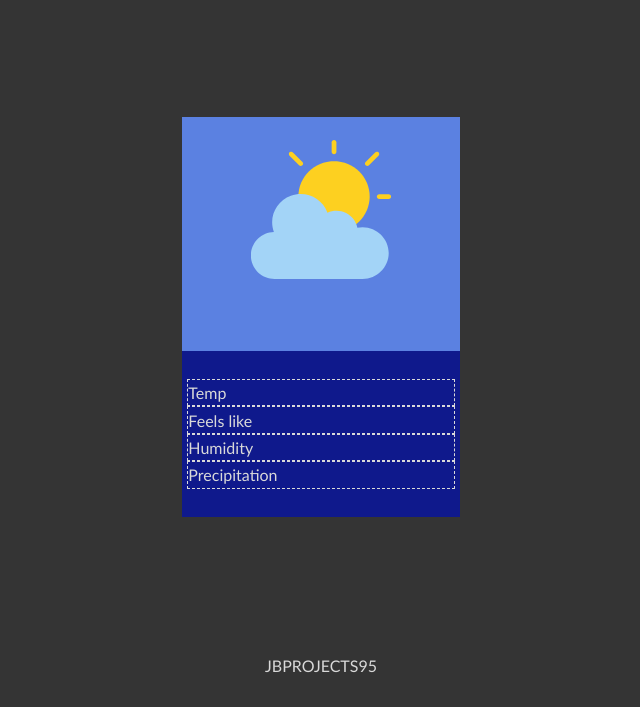
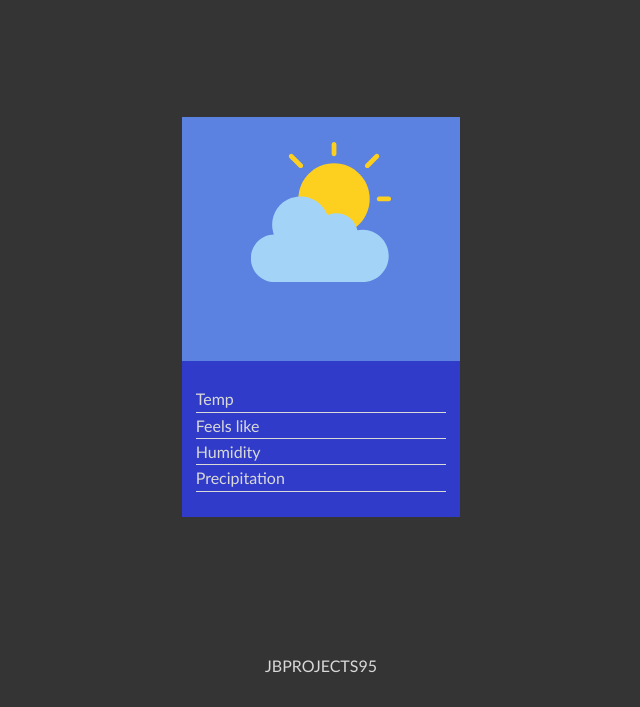
Before and after one commit to jbprojects95/TOP-weather-app, a plain HTML site: page index.html in a window 1280 px wide. Shown: the part 93-800 px from the top of the page, without its empty margins (319-959 px from the left). Drawn offline with Linux system fonts and the light colour scheme; no server answers.

Commit message:
add styles to weather card

```diff
--- a/styles.css
+++ b/styles.css
@@ -56,13 +56,10 @@
 }
 
 .main-grid-cell {
-  /* background-color: rgb(240, 236, 195); */
-
   min-height: 300px;
 
   padding: min(16px, 3%);
   place-content: center;
-  /* border: var(--border-template); */
 }
 
 .weather-display {
@@ -86,7 +83,6 @@
 
 .weather-img {
   align-self: center;
-  /* border: var(--border-template); */
 }
 
 .weather-img img {
@@ -102,28 +98,20 @@
 .weather-list {
   width: 100%;
   height: 100%;
-  background-color: rgb(15, 25, 140);
-  padding: min(8px, 2%);
+  background-color: #303cc9;
+  padding-inline: min(24px, 5%);
   align-content: center;
 }
 
 .weather-list li {
   list-style-type: none;
+  border-bottom: 1px solid var(--txt-clr);
 }
 
 .weather-data-row {
   display: flex;
   align-items: center;
   justify-content: space-between;
-  border: 1px dashed var(--txt-clr);
+  /* border: 1px dashed var(--txt-clr); */
   padding-block: 0.2rem;
 }
-
-/* .weather-list > span {
-  display: flex;
-  align-self: center;
-  width: fit-content;
-  min-width: 120px;
-
-  border: 1px dashed var(--txt-clr);
-} */
```
